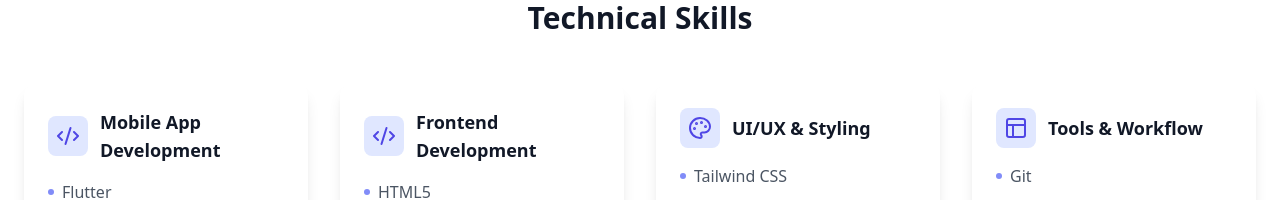
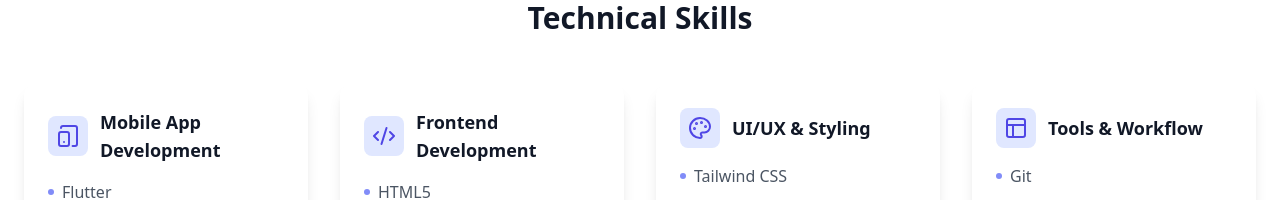
Before and after one commit to siraajul/portfolio_tsx, a React (Vite) app: page / in a window 1280 px wide. Shown: the part 880-1080 px from the top of the page. Built offline with nearby package versions, Linux system fonts and the light colour scheme.

Commit message:
Update Skills.tsx

```diff
--- a/src/components/Skills.tsx
+++ b/src/components/Skills.tsx
@@ -1,10 +1,10 @@
 import React from "react";
-import { Code2, Palette, Layout, Sparkles } from "lucide-react";
+import { Code2, Palette, Layout, Sparkles, TabletSmartphone } from "lucide-react";
 
 const skills = [
    {
     category: "Mobile App Development",
-    icon: <Code2 className="w-6 h-6" />,
+    icon: <TabletSmartphone className="w-6 h-6" />,
     items: [
       "Flutter",
       "Dart",
```
